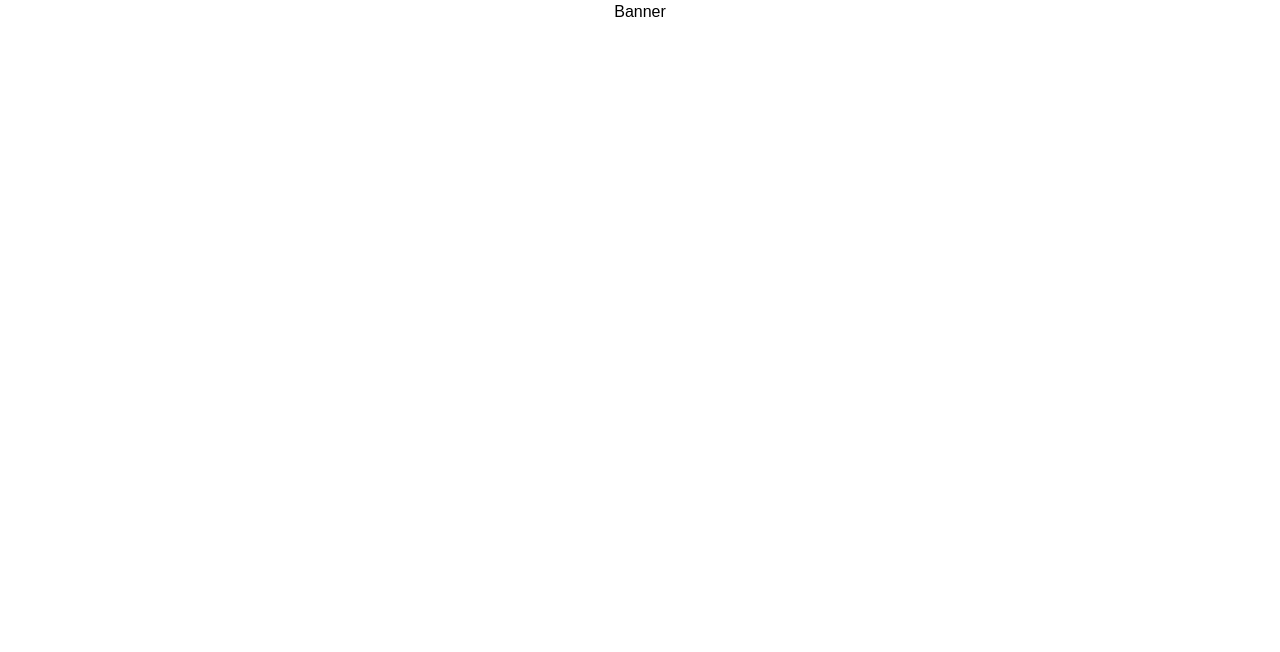
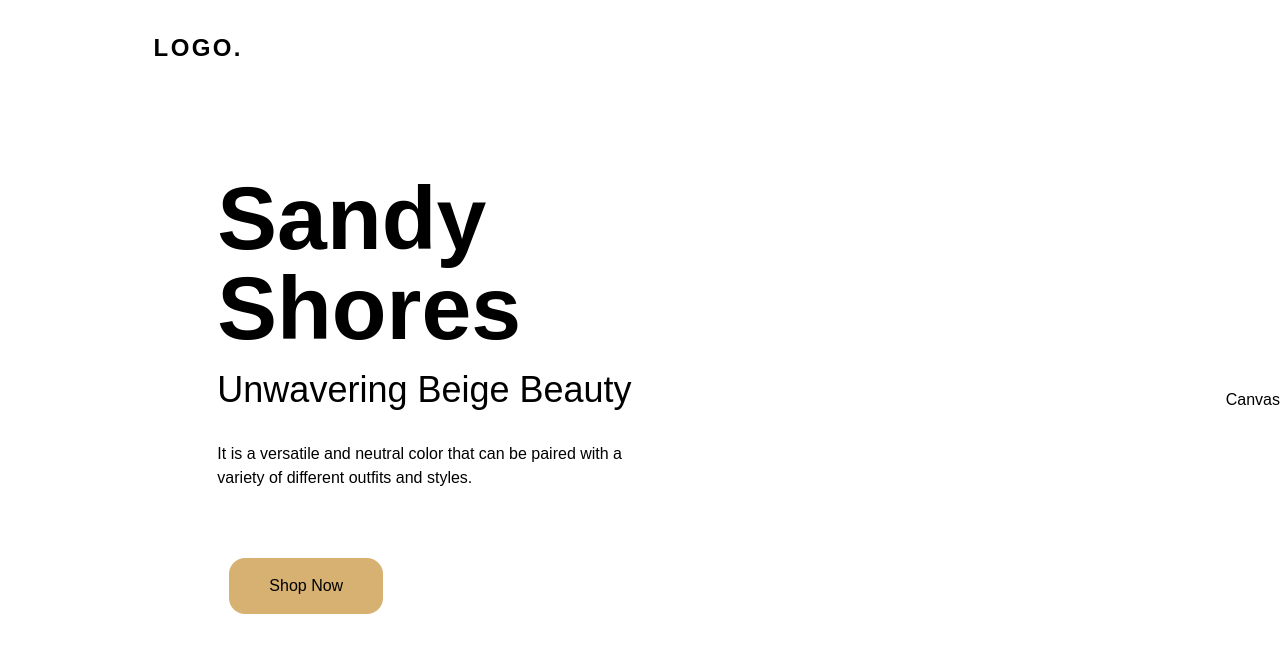
Before and after one commit to abdulrahmans0414/3dEcommerce, a React (Vite) app: page / in a window 1280 px wide. Shown: the top 652 px of the page. Built offline with nearby package versions, Linux system fonts and the light colour scheme.

Commit message:
add animated content with dynamic styling

```diff
--- a/package.json
+++ b/package.json
@@ -11,6 +11,7 @@
   },
   "dependencies": {
     "@tailwindcss/vite": "^4.1.2",
+    "gsap": "^3.12.7",
     "react": "^19.0.0",
     "react-dom": "^19.0.0",
     "tailwindcss": "^4.1.2"
--- a/src/App.css
+++ b/src/App.css
@@ -1,6 +1,5 @@
+/* customizations AFTER Tailwind */
 * {
-  margin: 0;
-  padding: 0;
   box-sizing: border-box;
 }
 
--- a/src/App.jsx
+++ b/src/App.jsx
@@ -6,7 +6,7 @@ import Banner from './layout/Index'
 function App() {
 
   return (
-    <div className='app'>
+    <div className='App'>
       <Banner />
     </div>
   )
--- /dev/null
+++ b/src/layout/Canvas.jsx
@@ -0,0 +1,7 @@
+import React from "react";
+
+function Canvas() {
+    return <div>Canvas</div>;
+}
+
+export default Canvas;
--- a/src/layout/Content.jsx
+++ b/src/layout/Content.jsx
@@ -1,8 +1,86 @@
-import React from "react";
+import React, { useEffect, useRef } from "react";
+import gsap from "gsap";
 
-function Content() {
+function Content({ activeData }) {
+    const buttonRef = useRef(null);
+    const headingRef = useRef(null);
+    const subHeadingRef = useRef(null);
+    const textRef = useRef(null);
+    const textElements = useRef([]);
+
+    useEffect(() => {
+        // Button animation
+        if (buttonRef.current) {
+            gsap.to(buttonRef.current, {
+                color: activeData.buttonColor.text,
+                backgroundColor: activeData.buttonColor.background,
+                duration: 0.5,
+                ease: "power3.inOut",
+            });
+        }
+
+        // Text color animations
+        const textNodes = [headingRef.current, subHeadingRef.current, textRef.current];
+        textNodes.forEach(el => {
+            if (el) {
+                gsap.to(el, {
+                    color: activeData.headingColor,
+                    duration: 0.5,
+                    ease: "power3.inOut",
+                });
+            }
+        });
+
+        // Entrance animation
+        gsap.from(textElements.current, {
+            y: 100,
+            opacity: 0,
+            duration: 0.8,
+            ease: "power3.out",
+            stagger: 0.15
+        });
+
+    }, [activeData]);
+
+    // Store all animatable elements
+    useEffect(() => {
+        textElements.current = [
+            headingRef.current,
+            subHeadingRef.current,
+            textRef.current,
+            buttonRef.current
+        ].filter(Boolean);
+    }, []);
+
     return (
-        <div>Content</div>
+        <div className="select-none w-full h-2/5 flex justify-center items-center lg:w-1/2 lg:h-full lg:justify-end">
+            <div className="flex justify-start flex-col items-start w-2/3">
+                {/* heading */}
+                <h1 className="text-left text-5xl font-bold mb-1 w-full relative p-1 overflow-hidden md:text-[7vw] md:mb-2">
+                    <span ref={headingRef} className=" block">{activeData.heading}</span>
+                </h1>
+
+                {/* sub heading */}
+                <h6 className="text-left text-2xl font-regular mb-6 w-full p-1 overflow-hidden md:text-4xl">
+                    <span ref={subHeadingRef} className="block">{activeData.subHeading}</span>
+                </h6>
+
+                {/* text */}
+                <div ref={textRef} className="w-full text-xs font-medium text-left mb-8 p-1 overflow-hidden md:text-base md:mb-12">
+                    {activeData.text}
+                </div>
+
+                {/* button */}
+                <div className="relative overflow-hidden p-4">
+                    <button
+                        ref={buttonRef}
+                        className="cursor-pointer rounded-2xl outline-none px-8 py-2 font-medium bg-[#4A6E6A] md:px-10 md:py-4"
+                    >
+                        Shop Now
+                    </button>
+                </div>
+            </div>
+        </div>
     )
 }
 
--- a/src/layout/Index.jsx
+++ b/src/layout/Index.jsx
@@ -1,9 +1,41 @@
-import React from "react";
+import React, { useState, useRef } from "react";
+import gsap from "gsap";
+
+import { data } from "../data";
+import Content from "./Content";
+import Canvas from "./Canvas";
 
 function Banner() {
+
+    const banner = useRef(null);
+    const [activeData, setActiveData] = useState(data[0])
+
     return (
-        <div className="App">
-            Banner
+        // banner contains
+        <div
+            ref={banner}
+            className="w-screen h-screen relative"
+        >
+
+            {/* logo */}
+            <div className="logo absolute my-2 ml-6 text-left text-2xl font-bold tracking-widest md:ml-28 lg:ml-[12vw] lg:my-8">
+                LOGO.
+            </div>
+
+            {/* content */}
+            <div className="w-full h-full flex justify-between items-center flex-col lg:flex-row-reverse">
+
+                <Canvas
+                    activeData={activeData}
+                    swatchData={data}
+                />
+
+                <Content
+                    activeData={activeData}
+                />
+
+            </div>
+
         </div>
     )
 }
```
Also changed, not shown: 1 other file (tests, documents, lock files or other folders).
